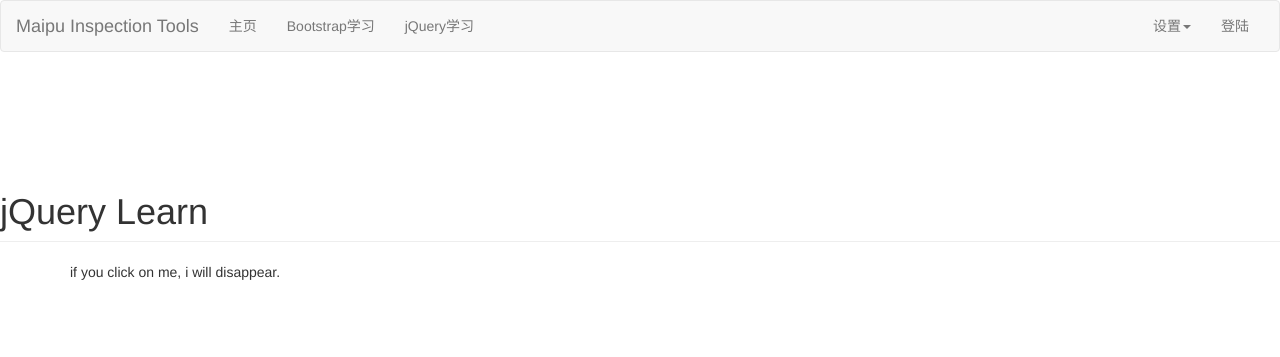
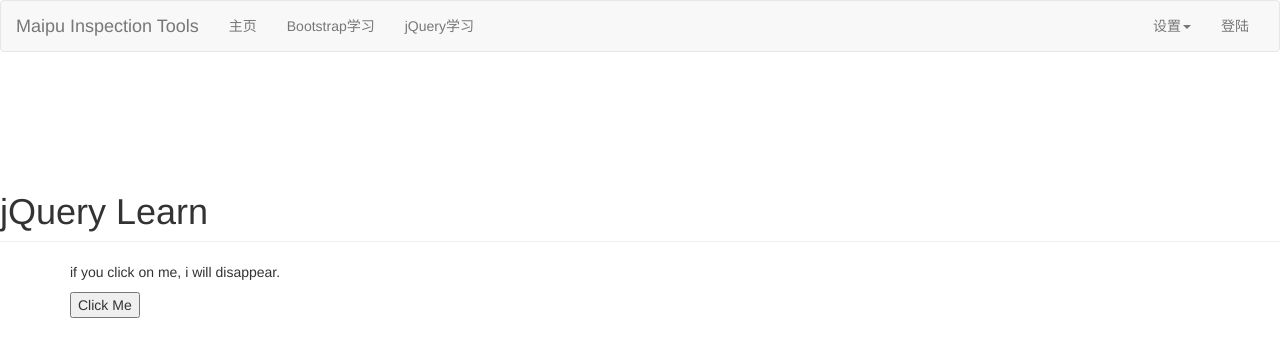
Before and after one commit to haixiaohai/flask-mit, a Flask app: page /jquery in a window 1280 px wide. Shown: the top 357 px of the page. Run offline with Flask 2, Linux system fonts and the light colour scheme; some libraries are stand-ins or nearby versions.

Commit message:
20190117 1643

```diff
--- a/app/templates/jq.html
+++ b/app/templates/jq.html
@@ -5,9 +5,19 @@
     <script src="{{bootstrap_find_resource('jquery.js', cdn='jquery')}}"></script>
     <script type="text/javascript">
     $(document).ready(function(){
-        $("#test").click(function(){
-            $(this).hide();
+        $("button").click(function(){
+            $("p").hide();
         });
+        /*
+        $("p").hide();
+        $("p.intro").hide();
+        $("p#intro").hien();
+
+        $('[href]').hide();
+        $("[href='#']").hide();
+        $('[href!="#"]').hide();
+        $('[href=".jpg"]').hide();
+        */
     });
     </script>
 {% endblock %}
@@ -16,7 +26,10 @@
 <h1 class="page-header">jQuery Learn</h1>
 <div class="container">
     <div >
-        <p id="test">if you click on me, i will disappear.</p>
+        <p>if you click on me, i will disappear.</p>
+    </div>
+    <div>
+        <button type="button">Click Me</button>
     </div>
 </div>
 {% endblock %}
```
